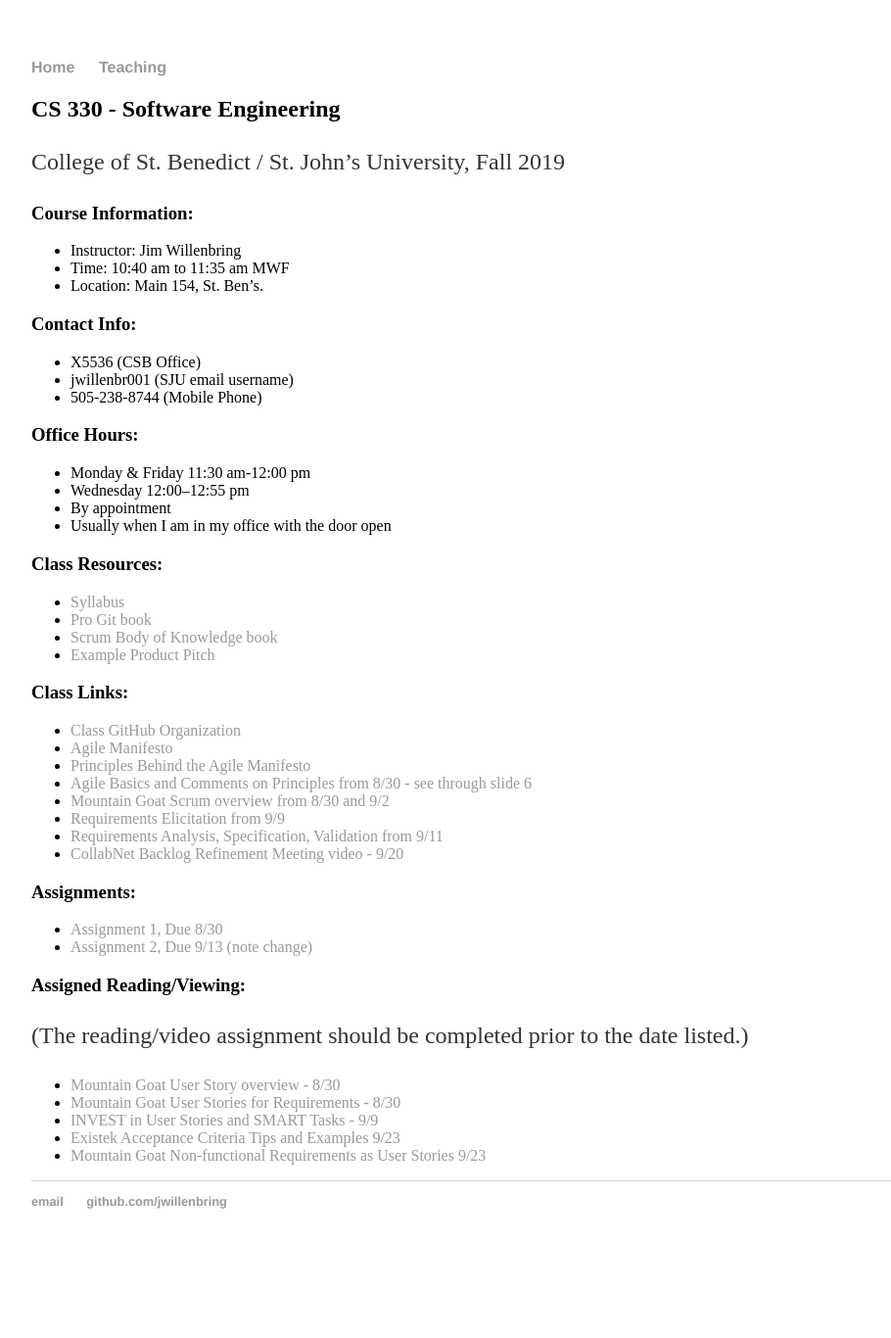
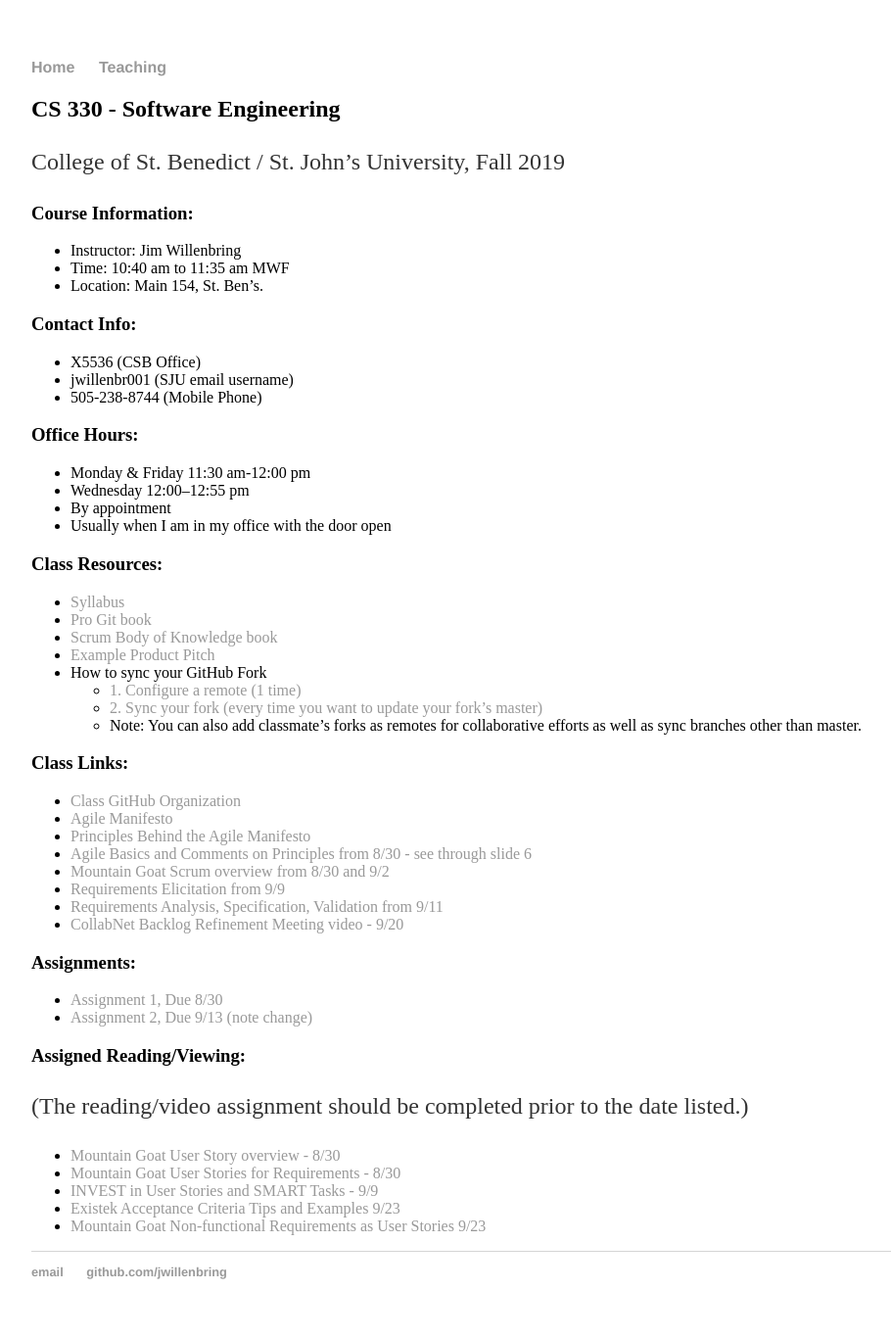
Before and after one commit to jwillenbring/jwillenbring.github.io, a Jekyll site: the page built from teaching/2019-Fall-CS330/index.md, in a window 1280 px wide. Shown: the whole page at 98% size, without its empty margins (160-1070 px from the left). Built offline with Jekyll 4.4.1, drawn with Linux system fonts in a browser that asks for light colours; our own code applies the rules of GitHub Pages for plain Markdown files; before the commit the page ends 1294 px from its top, so only the background shows below that.

Commit message:
Update index.md

```diff
--- a/teaching/2019-Fall-CS330/index.md
+++ b/teaching/2019-Fall-CS330/index.md
@@ -26,6 +26,10 @@ College of St. Benedict / St. John's University, Fall 2019
   * [Pro Git book](https://progit2.s3.amazonaws.com/en/2016-03-22-f3531/progit-en.1084.pdf)
   * [Scrum Body of Knowledge book](http://www.scrumstudy.com/SBOKGuide/download-free-buy-SBOK)
   * [Example Product Pitch](https://docs.google.com/presentation/d/1cK4iz2XqTZsL9Bin_4V94KVZ3z6o3KoE4XzHwCBgo-U/edit?usp=sharing)
+  * How to sync your GitHub Fork
+    * [1. Configure a remote (1 time)](https://help.github.com/en/articles/configuring-a-remote-for-a-fork)
+    * [2. Sync your fork (every time you want to update your fork's master)](https://help.github.com/en/articles/syncing-a-fork)
+    * Note: You can also add classmate's forks as remotes for collaborative efforts as well as sync branches other than master.
 
 
 ### Class Links:
```
